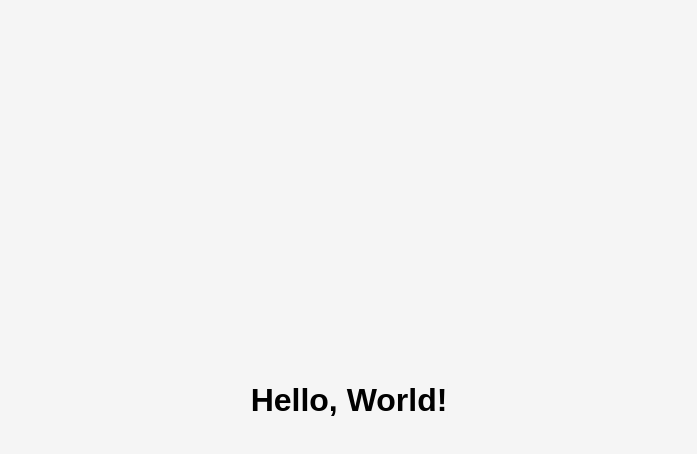
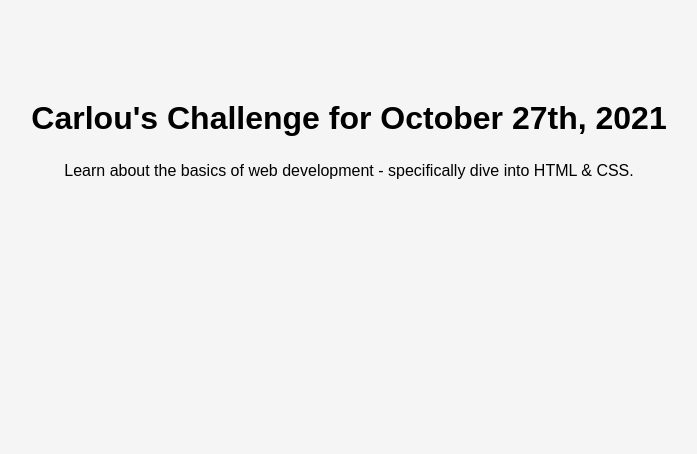
Before and after one commit to ca024/day002, a plain HTML site: page index.html in a window 1280 px wide. Shown: the whole page, without its empty margins (291-988 px from the left). Drawn offline with Linux system fonts and the light colour scheme; a web font is replaced by a local one.

Commit message:
Add some content and styling

```diff
--- a/assets/css/style.css
+++ b/assets/css/style.css
@@ -8,12 +8,16 @@
     background-color: whitesmoke;
 }
 
+body {
+    /* Put up and bottom padding */
+    padding: 100px 0;
+    /* Center the texts horizontally */
+    text-align: center;
 
-h1 {
-    /* Center div or element */
-    position: absolute;
-    top: 50%;
-    left: 50%;
-    transform: translate(-50%, -50%);
+}
+
+p {
+    /* Add top and bottom margin */
+    margin: 25px 0;
     /* End of noted code */
 }
--- a/index.html
+++ b/index.html
@@ -8,7 +8,8 @@
     <link rel="stylesheet" href="assets/css/style.css">
 </head>
 <body>
-    <h1>Hello, World!</h1>
+    <h1>Carlou's Challenge for October 27th, 2021</h1>
+    <p>Learn about the basics of web development - specifically dive into HTML & CSS.</p>
 
 </body>
 </html>
```
